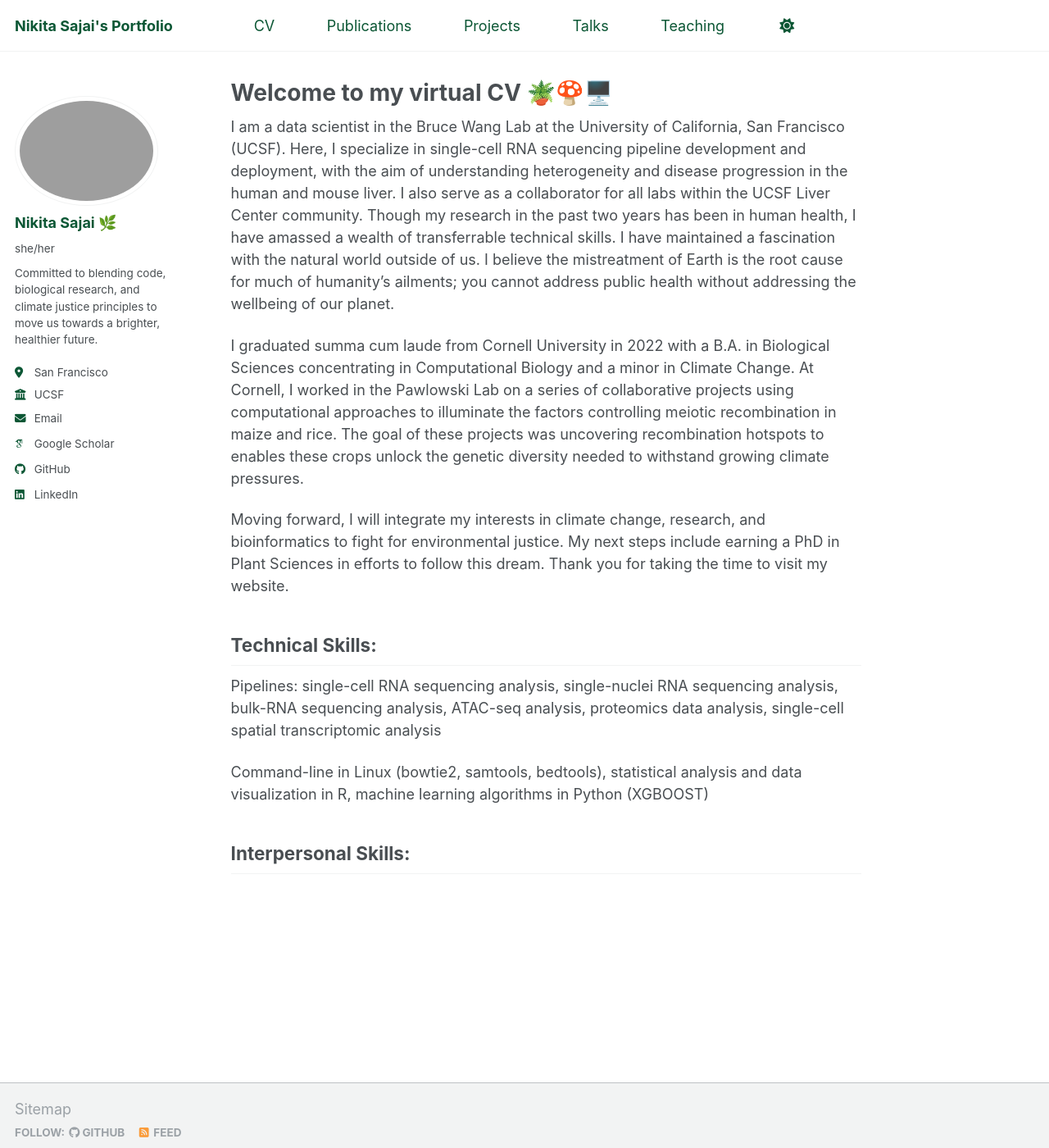
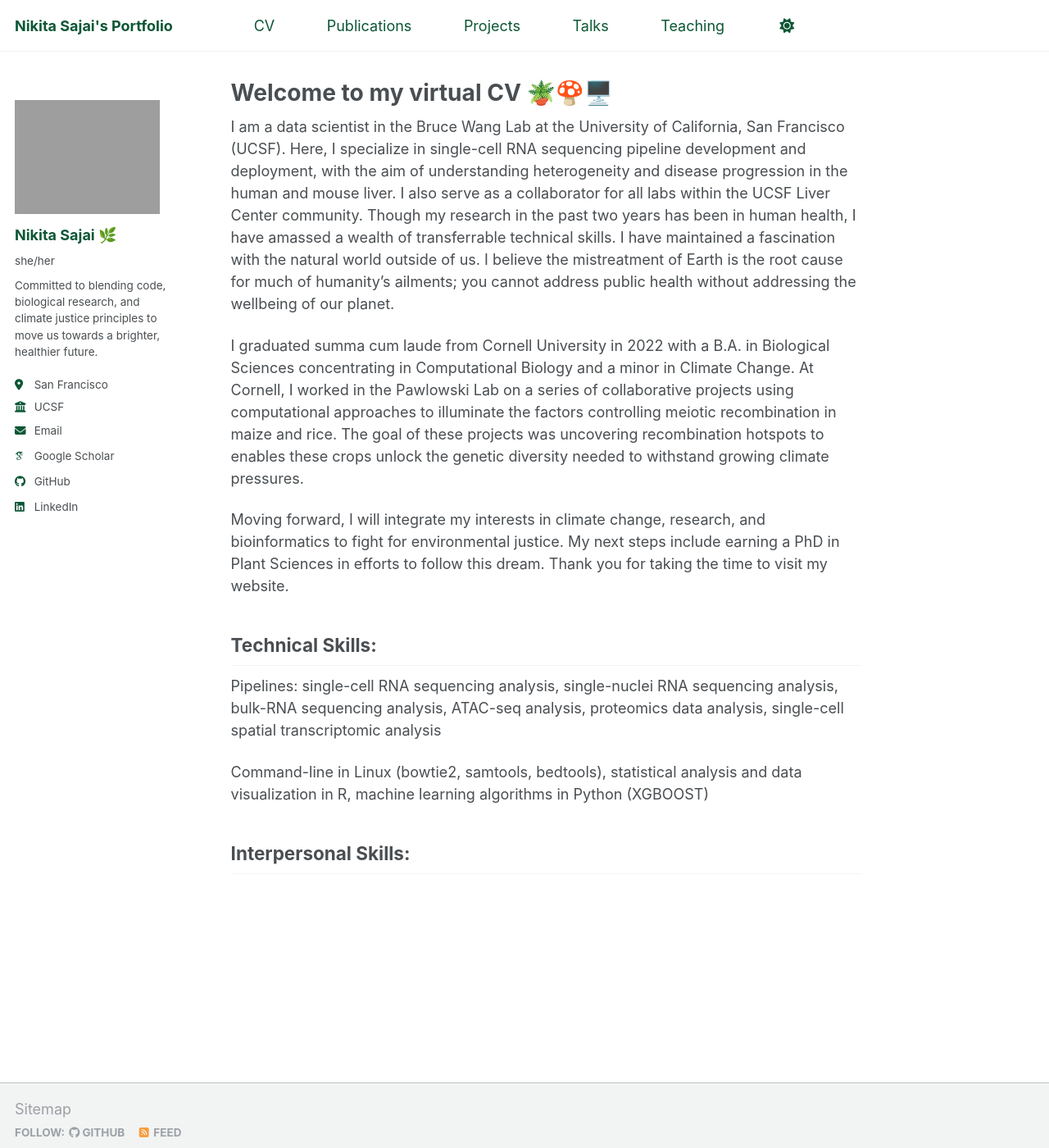
Before and after one commit to 16nikita/16nikita.github.io, a Jekyll site: the page built from _pages/about.md, in a window 1280 px wide and 1400 px high. Shown: the whole window at 82% size. Built offline with Jekyll 4.4.1, drawn with Linux system fonts in a browser that asks for light colours; some web fonts are replaced.

Commit message:
profile.png

```diff
--- a/_sass/layout/_sidebar.scss
+++ b/_sass/layout/_sidebar.scss
@@ -94,12 +94,14 @@
   }
 
   img {
-    max-width: 175px;
-    border-radius: 50%;
+    max-width: 300px;
+    margin-left: 0px;
+    //border-radius: 50%;
 
     @include breakpoint($large) {
       padding: 5px;
-      border: 1px solid var(--global-border-color);
+      margin-left: -13px;
+      // border: 1px solid var(--global-border-color);
     }
   }
 }
```
